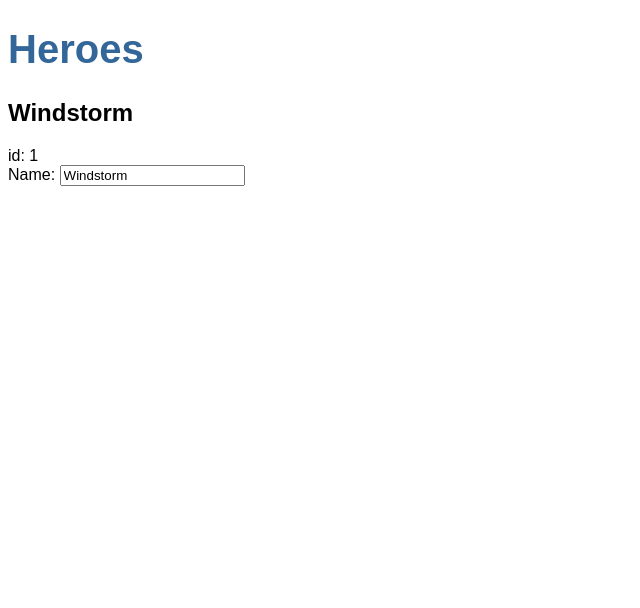
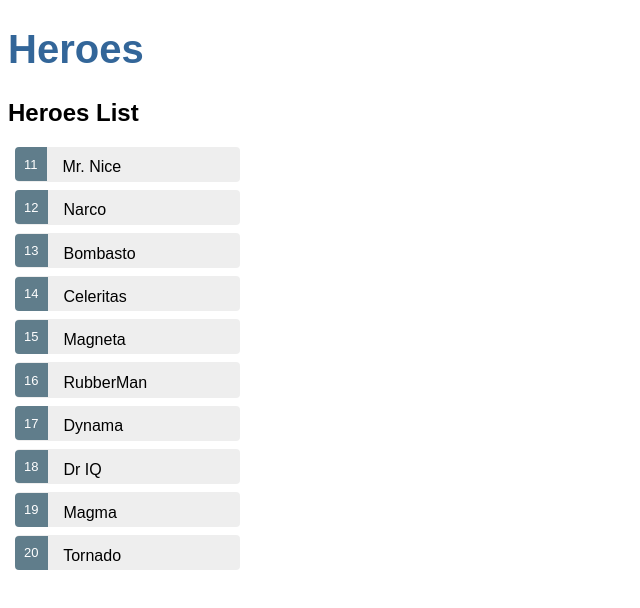
Before and after one commit to emanzuetaj/angular-heroes, an Angular app: page / in a window 1280 px wide. Shown: the top 608 px of the page, without its empty margins (0-640 px from the left). Built offline with nearby package versions, Linux system fonts and the light colour scheme.

Commit message:
List heroes using constant using *ngFor with a (click) event and conditional class

```diff
--- a/src/app/heroes/heroes.component.css
+++ b/src/app/heroes/heroes.component.css
@@ -0,0 +1,48 @@
+/* HeroesComponent's private CSS styles */
+.selected {
+    background-color: #CFD8DC !important;
+    color: white;
+  }
+  .heroes {
+    margin: 0 0 2em 0;
+    list-style-type: none;
+    padding: 0;
+    width: 15em;
+  }
+  .heroes li {
+    cursor: pointer;
+    position: relative;
+    left: 0;
+    background-color: #EEE;
+    margin: .5em;
+    padding: .3em 0;
+    height: 1.6em;
+    border-radius: 4px;
+  }
+  .heroes li.selected:hover {
+    background-color: #BBD8DC !important;
+    color: white;
+  }
+  .heroes li:hover {
+    color: #607D8B;
+    background-color: #DDD;
+    left: .1em;
+  }
+  .heroes .text {
+    position: relative;
+    top: -3px;
+  }
+  .heroes .badge {
+    display: inline-block;
+    font-size: small;
+    color: white;
+    padding: 0.8em 0.7em 0 0.7em;
+    background-color: #607D8B;
+    line-height: 1em;
+    position: relative;
+    left: -1px;
+    top: -4px;
+    height: 1.8em;
+    margin-right: .8em;
+    border-radius: 4px 0 0 4px;
+  }
--- a/src/app/heroes/heroes.component.html
+++ b/src/app/heroes/heroes.component.html
@@ -1,7 +1,15 @@
-<h2>{{hero.name | titlecase}}</h2>
-<div><span>id: </span>{{hero.id}}</div>
-<div>
-  <label>Name:
-    <input placeholder="Name" [(ngModel)]="hero.name">
-  </label>
+<h2>Heroes List</h2>
+<ul class="heroes">
+  <li *ngFor="let hero of heroes" (click)="onSelect(hero)" [class.selected]="hero === selectedHero">
+    <span class="badge">{{hero.id}}</span> {{hero.name}}
+  </li>
+</ul>
+<div *ngIf="selectedHero">
+  <h2>{{selectedHero.name | uppercase}} Details</h2>
+  <div><span>id: </span>{{selectedHero.id}}</div>
+  <div>
+    <label>name:
+      <input [(ngModel)]="selectedHero.name" placeholder="name">
+    </label>
+  </div>
 </div>
--- a/src/app/heroes/heroes.component.ts
+++ b/src/app/heroes/heroes.component.ts
@@ -1,5 +1,6 @@
 import { Component, OnInit } from '@angular/core';
 import {Hero} from '../hero';
+import { HEROES } from '../mock-heroes';
 
 @Component({
   selector: 'app-heroes',
@@ -7,10 +8,12 @@
   styleUrls: ['./heroes.component.css']
 })
 export class HeroesComponent implements OnInit {
-  hero: Hero = {
-    id: 1,
-    name: 'Windstorm'
-  };
+  heroes = HEROES;
+  selectedHero:Hero;
+
+  onSelect(hero:Hero): void {
+    this.selectedHero = hero;
+  }
   constructor() { }
 
   ngOnInit() {
--- /dev/null
+++ b/src/app/mock-heroes.ts
@@ -0,0 +1,14 @@
+import { Hero } from './hero';
+
+export const HEROES: Hero[] = [
+    { id: 11, name: 'Mr. Nice' },
+    { id: 12, name: 'Narco' },
+    { id: 13, name: 'Bombasto' },
+    { id: 14, name: 'Celeritas' },
+    { id: 15, name: 'Magneta' },
+    { id: 16, name: 'RubberMan' },
+    { id: 17, name: 'Dynama' },
+    { id: 18, name: 'Dr IQ' },
+    { id: 19, name: 'Magma' },
+    { id: 20, name: 'Tornado' }
+];
--- a/src/index.html
+++ b/src/index.html
@@ -2,7 +2,7 @@
 <html lang="en">
 <head>
   <meta charset="utf-8">
-  <title>AngularHeroes</title>
+  <title>Heroes</title>
   <base href="/">
 
   <meta name="viewport" content="width=device-width, initial-scale=1">
```
